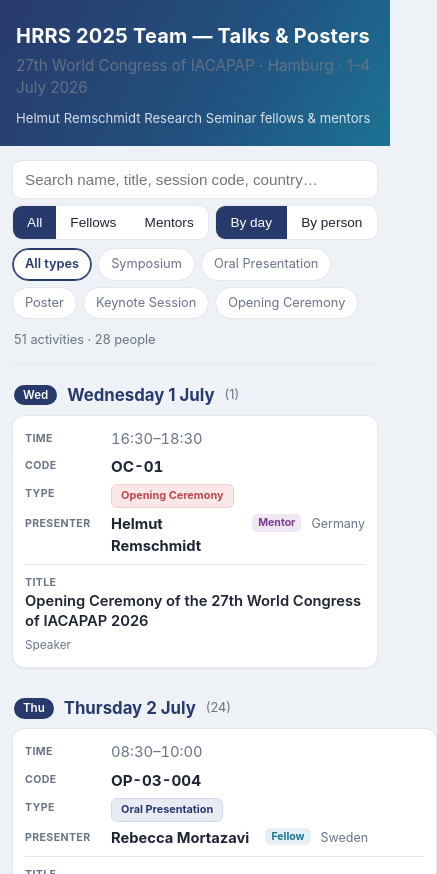
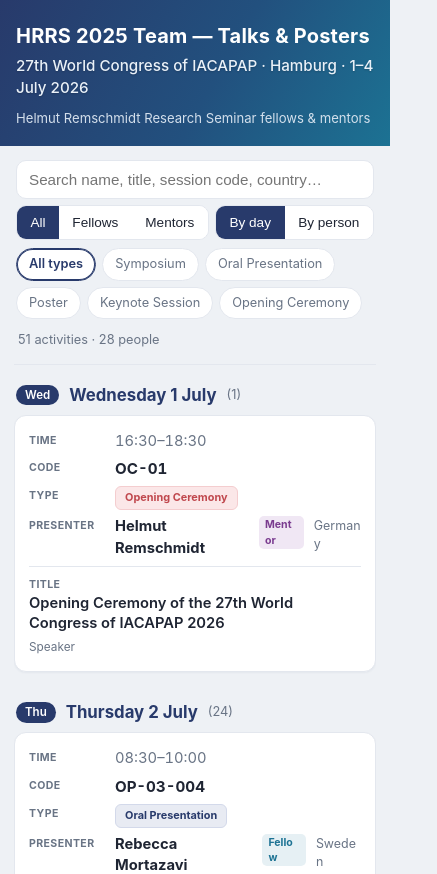
Before and after one commit to lucasdellazari18/hrrs-iacapap, a plain HTML site: page index.html in a window 390 px wide. Shown: the top 874 px of the page, 437 px wide, since content can reach past the window. Drawn offline with Linux system fonts and the light colour scheme.

Commit message:
Add files via upload

```diff
--- a/index.html
+++ b/index.html
@@ -22,8 +22,8 @@
        line-height:1.45;}
   header{background:linear-gradient(120deg,var(--navy) 0%,#22507e 55%,var(--teal) 100%);color:#fff;padding:30px 22px 24px;}
   header h1{margin:0 0 4px;font-size:1.5rem;letter-spacing:.2px}
-  header .sub{opacity:.92;font-size:.95rem}
-  header .meta{margin-top:10px;font-size:.82rem;opacity:.82}
+  header .sub{opacity:1;color:#eaf1f8;font-size:.95rem;font-weight:500;text-shadow:0 1px 2px rgba(0,0,0,.18)}
+  header .meta{margin-top:10px;font-size:.82rem;opacity:.95;color:#dde7f2}
   .wrap{max-width:1120px;margin:0 auto;padding:0 18px 60px}
   .controls{position:sticky;top:0;z-index:20;background:var(--bg);
             padding:14px 0 10px;border-bottom:1px solid var(--line);margin-bottom:6px}
@@ -71,7 +71,8 @@
   .empty{padding:30px;text-align:center;color:var(--muted)}
   footer{max-width:1120px;margin:0 auto;padding:20px 18px 40px;color:var(--muted);font-size:.78rem}
   @media(max-width:680px){
-    .wrap{padding:0 12px 50px}
+    .wrap{padding:0 14px 50px}
+    .controls{padding-left:2px;padding-right:2px}
     .row{gap:6px}
     input[type=search]{flex:1 1 100%}
     .seg{flex:1 1 auto}
@@ -83,7 +84,7 @@
     table{box-shadow:none;background:transparent;border-radius:0}
     thead{position:absolute;width:1px;height:1px;overflow:hidden;clip:rect(0 0 0 0);white-space:nowrap}
     tbody tr{display:block;background:var(--card);border:1px solid var(--line);border-radius:12px;
-             padding:10px 12px;margin-bottom:10px;box-shadow:0 1px 2px rgba(40,58,107,.05)}
+             padding:12px 14px;margin-bottom:10px;box-shadow:0 1px 2px rgba(40,58,107,.05);overflow-wrap:anywhere}
     tbody tr:hover{background:var(--card)}
     tbody td{display:flex;gap:10px;align-items:flex-start;border:0;padding:3px 0;font-size:.92rem}
     tbody td:before{content:attr(data-label);flex:0 0 76px;color:var(--muted);
```
